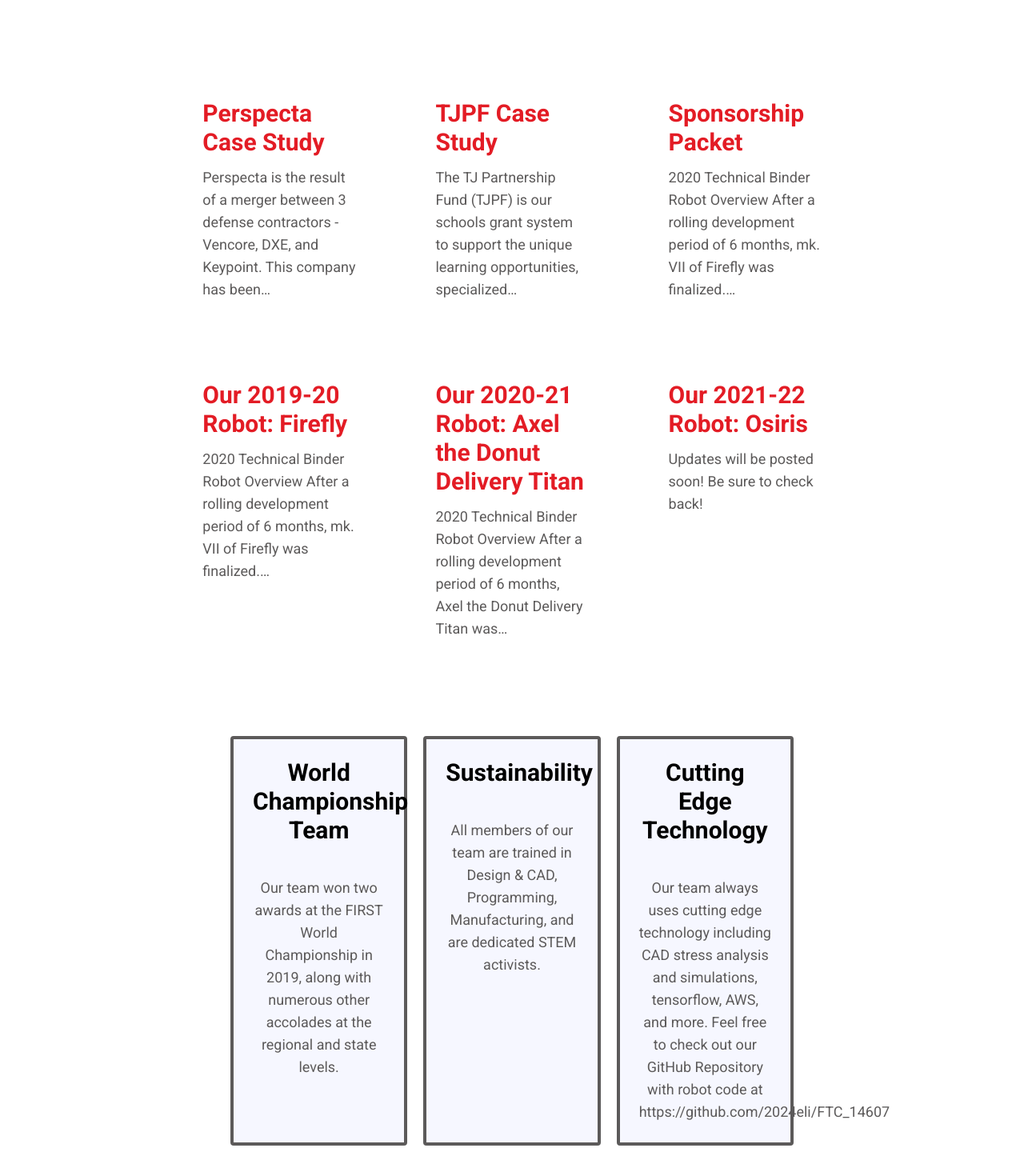
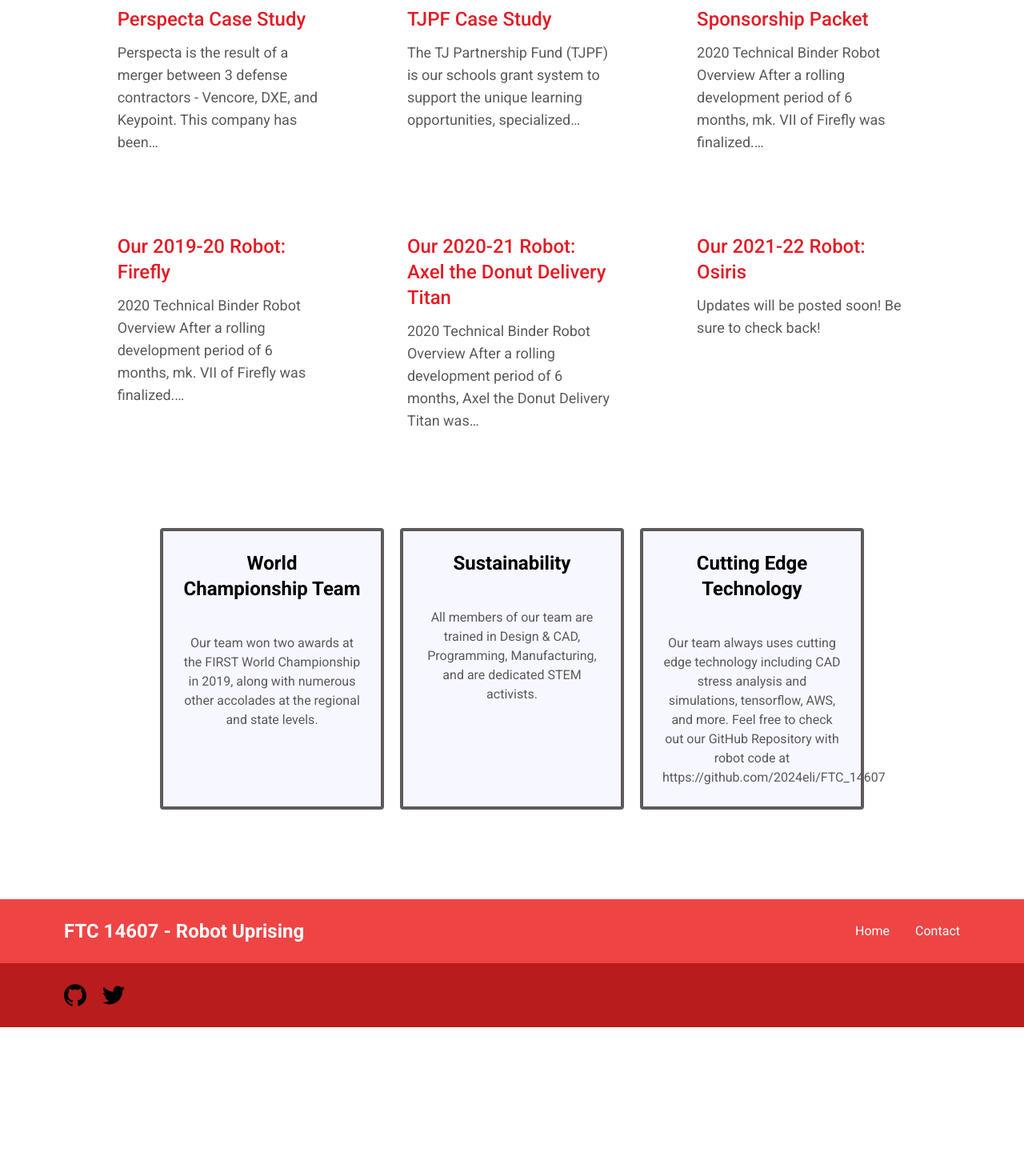
Before and after one commit to UsernameDP/FTC-14607-Website, a React (Vite) app: page / in a window 1280 px wide. Shown: the part 720-2190 px from the top of the page at 80% size. After the commit the page ends 2004 px from the top, so only its background shows below. Built offline with nearby package versions, Linux system fonts and the light colour scheme.

Commit message:
Fixing CSS for 1920 x 1080

```diff
--- a/src/components/infoCard.jsx
+++ b/src/components/infoCard.jsx
@@ -6,7 +6,7 @@
       <div>
         <a
           href={href}
-          className="relative text-3xl font-semibold text-FTC_RED transition-all underline-props hover:brightness-75 hover:underline-transition after:bg-FTC_RED after:-bottom-1"
+          className="relative text-xl xl:text-2xl font-medium 2xl:font-semibold text-FTC_RED transition-all underline-props hover:brightness-75 hover:underline-transition after:bg-FTC_RED after:-bottom-1"
         >
           {name}
         </a>
--- a/src/components/section.jsx
+++ b/src/components/section.jsx
@@ -2,7 +2,7 @@
 
 function Section({ children }) {
   return (
-    <section className="flex mx-auto w-11/12 sm:w-5/6 md:w-5/6 xl:w-2/3 max-w-8xl">
+    <section className="flex mx-auto w-11/12 sm:w-5/6 md:w-5/6 xl:w-10/12 max-w-8xl">
       {children}
     </section>
   );
--- a/src/components/titleSection.jsx
+++ b/src/components/titleSection.jsx
@@ -6,10 +6,10 @@
     <Section>
       <section className="flex flex-col-reverse md:flex-row w-full h-3/6 mx-auto py-28 p-10 align-middle gap-0 md:gap-10 xl:gap-28">
         <section className="text-left flex flex-col gap-5">
-          <h2 className="text-5xl md:text-5xl xl:text-6xl  font-Roboto font-medium max-w-lg pt-14">
+          <h2 className="text-5xl md:text-5xl xl:text-6xl font-Roboto font-medium max-w-lg pt-14">
             {name}
           </h2>
-          <p className="max-w-lg text-xl md:text-lg xl:text-xl text-FTC_GREY font-light">
+          <p className="max-w-lg text-xl md:text-base xl:text-lg text-FTC_GREY font-light">
             {content}
           </p>
         </section>
--- a/src/header/header.jsx
+++ b/src/header/header.jsx
@@ -14,7 +14,7 @@
 
   return (
     <header className="left-0 right-0 top-0 z-10 bg-white absolute shadow-sm w-full">
-      <section className="flex flex-row mx-auto max-w-8xl items-center justify-between p-4 text-black">
+      <section className="px-10 flex flex-row mx-auto max-w-7xl items-center justify-between p-4 text-black">
         <a
           href="/"
           className="text-3xl"
@@ -29,7 +29,7 @@
               <a
                 href={`/${reference.toLowerCase()}`}
                 key={index}
-                className="hover:underline-transition hover:font-semibold hover:-translate-y-1 font-normal relative transition-all druation-1000 underline-props after:bg-FTC_RED after:bottom-0"
+                className="xl:text-base  hover:underline-transition hover:font-semibold hover:-translate-y-1 font-normal relative transition-all druation-1000 underline-props after:bg-FTC_RED after:bottom-0"
               >
                 {reference.replace(/-/g, " ")}
               </a>
--- /dev/null
+++ b/src/routes/index/components/accomplishmentCard.jsx
@@ -0,0 +1,14 @@
+import React from "react";
+
+function AccomplishmentCard({ name, content }) {
+  return (
+    <div className="bg-FTC_LIGHT_GRAY p-6 flex flex-col gap-10 border-4 rounded border-FTC_GRAY">
+      <h2 className="font-bold text-3xl text-center xl:text-2xl">{name}</h2>
+      <p className="text-center text-lg text-FTC_GRAY xl:text-base">
+        {content}
+      </p>
+    </div>
+  );
+}
+
+export default AccomplishmentCard;
--- a/src/routes/index/components/accomplishments.jsx
+++ b/src/routes/index/components/accomplishments.jsx
@@ -1,40 +1,21 @@
 import React from "react";
 import InfoCardGrid from "../../../components/infoCardGrid";
+import accomplishmentCardData from "../public/data/accomplishments.json";
+import AccomplishmentCard from "./accomplishmentCard";
 
 function Accomplishments() {
   return (
     <section className="w-full  py-20 px-28 flex-auto">
       <InfoCardGrid>
-        <div className="bg-FTC_LIGHT_GRAY p-6 flex flex-col gap-10 border-4 rounded border-FTC_GRAY">
-          <h2 className="font-bold text-3xl text-center">
-            World Championship Team
-          </h2>
-          <p className="text-center text-lg text-FTC_GRAY">
-            Our team won two awards at the FIRST World Championship in 2019,
-            along with numerous other accolades at the regional and state
-            levels.
-          </p>
-        </div>
-
-        <div className="bg-FTC_LIGHT_GRAY p-6 flex flex-col gap-10 border-4 rounded border-FTC_GRAY">
-          <h2 className="font-bold text-3xl text-center">Sustainability</h2>
-          <p className="text-center text-lg text-FTC_GRAY">
-            All members of our team are trained in Design & CAD, Programming,
-            Manufacturing, and are dedicated STEM activists.
-          </p>
-        </div>
-
-        <div className="bg-FTC_LIGHT_GRAY p-6 flex flex-col gap-10 border-4 rounded border-FTC_GRAY">
-          <h2 className="font-bold text-3xl text-center">
-            Cutting Edge Technology
-          </h2>
-          <p className="text-center text-lg text-FTC_GRAY">
-            Our team always uses cutting edge technology including CAD stress
-            analysis and simulations, tensorflow, AWS, and more. Feel free to
-            check out our GitHub Repository with robot code at
-            https://github.com/2024eli/FTC_14607
-          </p>
-        </div>
+        {accomplishmentCardData.map((data, index) => {
+          return (
+            <AccomplishmentCard
+              name={data.name}
+              content={data.content}
+              key={index}
+            />
+          );
+        })}
       </InfoCardGrid>
     </section>
   );
--- /dev/null
+++ b/src/routes/index/public/data/accomplishments.json
@@ -0,0 +1,14 @@
+[
+    {
+        "name" : "World Championship Team",
+        "content" : " Our team won two awards at the FIRST World Championship in 2019, along with numerous other accolades at the regional and state levels."
+    },
+    {
+        "name" : "Sustainability",
+        "content" : "All members of our team are trained in Design & CAD, Programming, Manufacturing, and are dedicated STEM activists."
+    },
+    {
+        "name" : "Cutting Edge Technology",
+        "content" : "Our team always uses cutting edge technology including CAD stress analysis and simulations, tensorflow, AWS, and more. Feel free to check out our GitHub Repository with robot code at https://github.com/2024eli/FTC_14607"
+    }
+]
--- a/src/routes/team/components/activeMemberCard.jsx
+++ b/src/routes/team/components/activeMemberCard.jsx
@@ -26,9 +26,7 @@
             ) : null}
           </div>
         </section>
-        <section className="text-lg text-FTC_LIGHTER_GRAY font-light">
-          {content}
-        </section>
+        <section className="text-base text-FTC_LIGHTER_GRAY">{content}</section>
       </div>
     </div>
   );
--- a/src/routes/team/components/activeMembersGrid.jsx
+++ b/src/routes/team/components/activeMembersGrid.jsx
@@ -4,7 +4,9 @@
 function ActiveMembersGrid({ children }) {
   return (
     <Section>
-      <div className="grid grid-cols-1 gap-5 md:grid-cols-2">{children}</div>
+      <div className="grid grid-cols-1 gap-5 md:grid-cols-2 w-11/12 mx-auto">
+        {children}
+      </div>
     </Section>
   );
 }
--- a/src/routes/team/components/retiredMembersGrid.jsx
+++ b/src/routes/team/components/retiredMembersGrid.jsx
@@ -4,7 +4,7 @@
 function RetiredMembersGrid({ children }) {
   return (
     <Section>
-      <div className="grid grid-cols-1 md:grid-cols-3 py-20 w-full gap-10">
+      <div className="grid grid-cols-1 md:grid-cols-3 py-20 gap-10 w-11/12 mx-auto">
         {children}
       </div>
     </Section>
```
